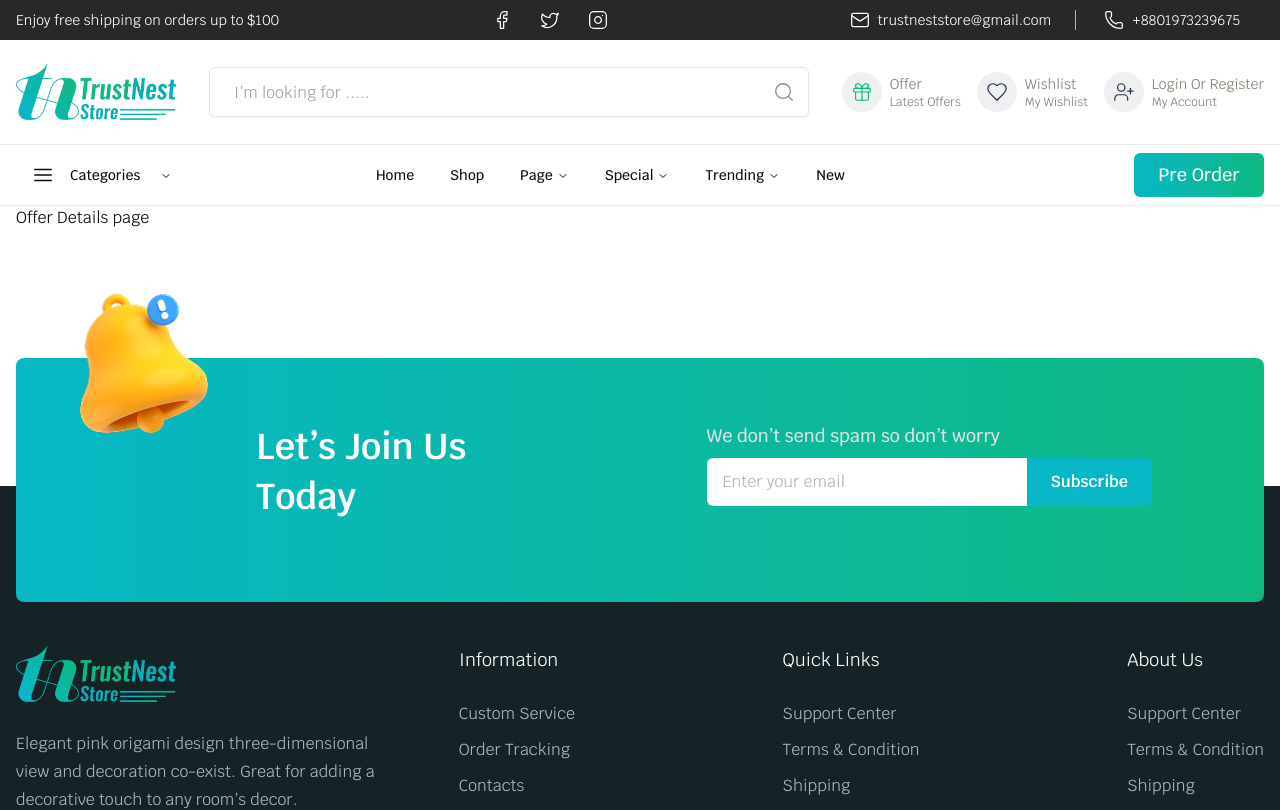
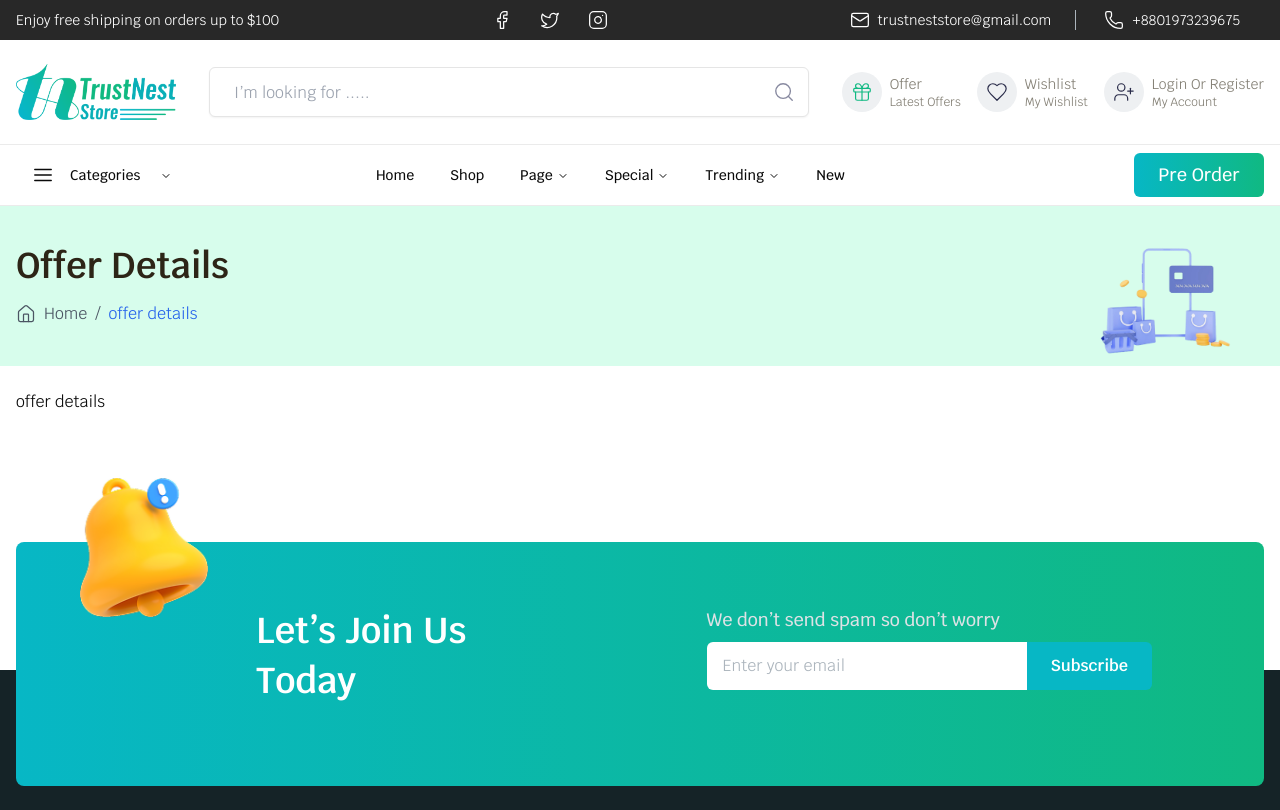
Before and after one commit to Adityo-dev/offcarry, a Next.js app: page /offer/1 in a window 1280 px wide. Shown: the top 810 px of the page. Built offline with nearby package versions, Linux system fonts and the light colour scheme.

Commit message:
Offer Details Page add

```diff
--- a/src/app/offer/OfferCart.js
+++ b/src/app/offer/OfferCart.js
@@ -14,7 +14,7 @@ function OfferCart({ offer }) {
           alt={offer.title}
           width={400}
           height={400}
-          className="w-full h-80 object-cover"
+          className="w-full h-[350px] object-cover"
         />
       </Link>
 
@@ -29,7 +29,7 @@ function OfferCart({ offer }) {
           {offer.subtitle}
         </p>
         <Link
-          href={"/pre-order"}
+          href={`/offer/${offer?.title}`}
           className="w-full h-10 sm:h-11 flex items-center justify-center rounded-md text-sm sm:text-base font-medium bg-gradient-primary text-white mt-3"
         >
           View Details
--- a/src/app/offer/[slug]/page.js
+++ b/src/app/offer/[slug]/page.js
@@ -1,7 +1,12 @@
+import SectionHeader from "@/components/sectionHeader/SectionHeader";
+
 function OfferDetails() {
   return (
-    <section className="container mx-auto px-4">
-      <p>Offer Details page</p>
+    <section className="space-y-6 pt-16 xl:pt-0">
+      <SectionHeader title={"Offer Details"} linkName={"offer details"} />
+      <div className="container mx-auto px-4">
+        <p> offer details</p>
+      </div>
     </section>
   );
 }
--- a/src/app/offer/page.js
+++ b/src/app/offer/page.js
@@ -2,6 +2,11 @@ import SectionHeader from "@/components/sectionHeader/SectionHeader";
 import OfferCart from "./OfferCart";
 // OFFER DATA
 const offerData = [
+  {
+    image: "/images/offer1.jpg",
+    title: "Bundle Offer",
+    subtitle: "Buy Together, Save More!",
+  },
   {
     image: "/images/offer4.jpg",
     title: "Bundle Offer",
@@ -17,11 +22,7 @@ const offerData = [
     title: "Bundle Offer",
     subtitle: "Buy Together, Save More!",
   },
-  {
-    image: "/images/offer1.jpg",
-    title: "Bundle Offer",
-    subtitle: "Buy Together, Save More!",
-  },
+
   {
     image: "/images/offer2.jpg",
     title: "Bundle Offer",
```
